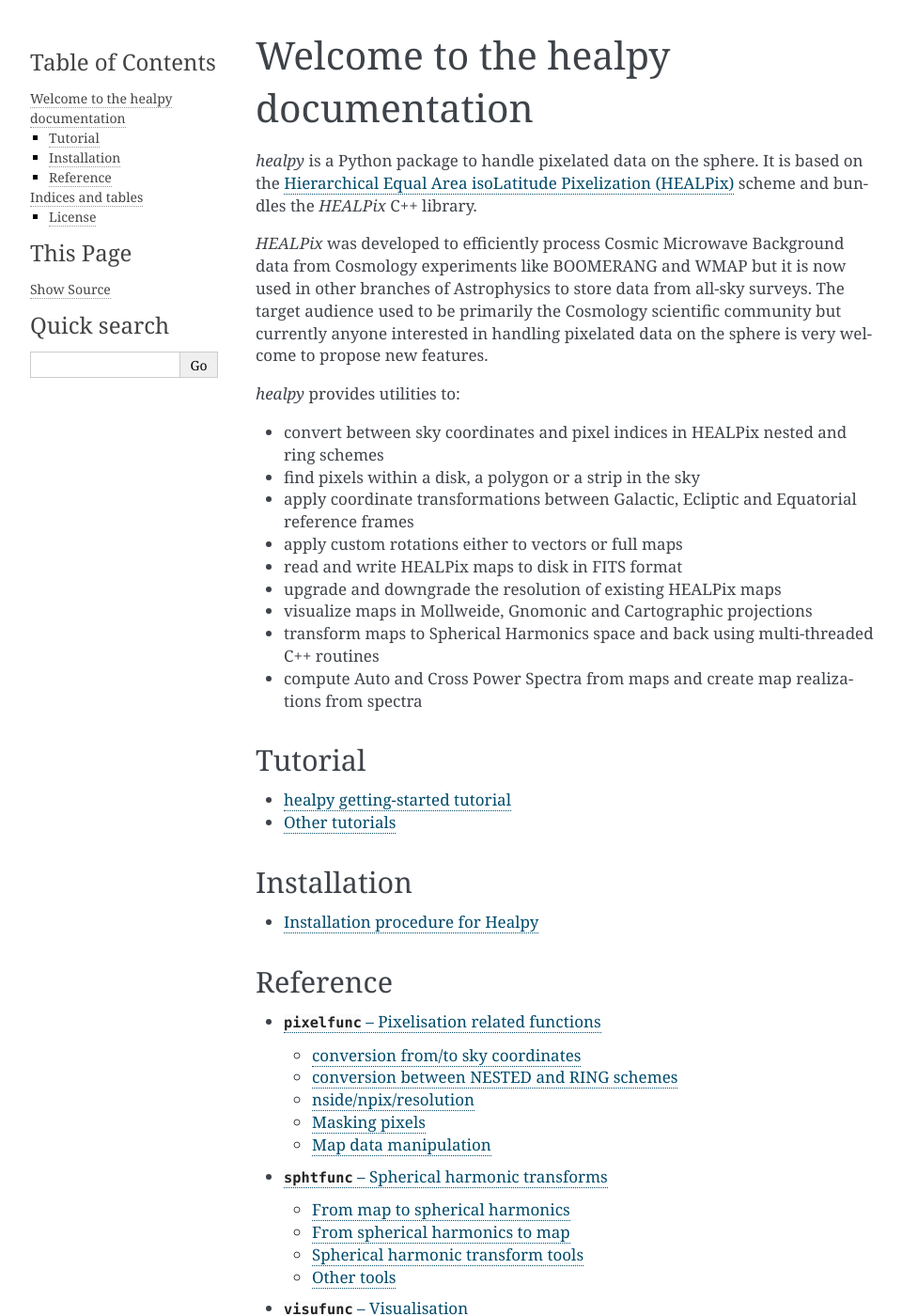
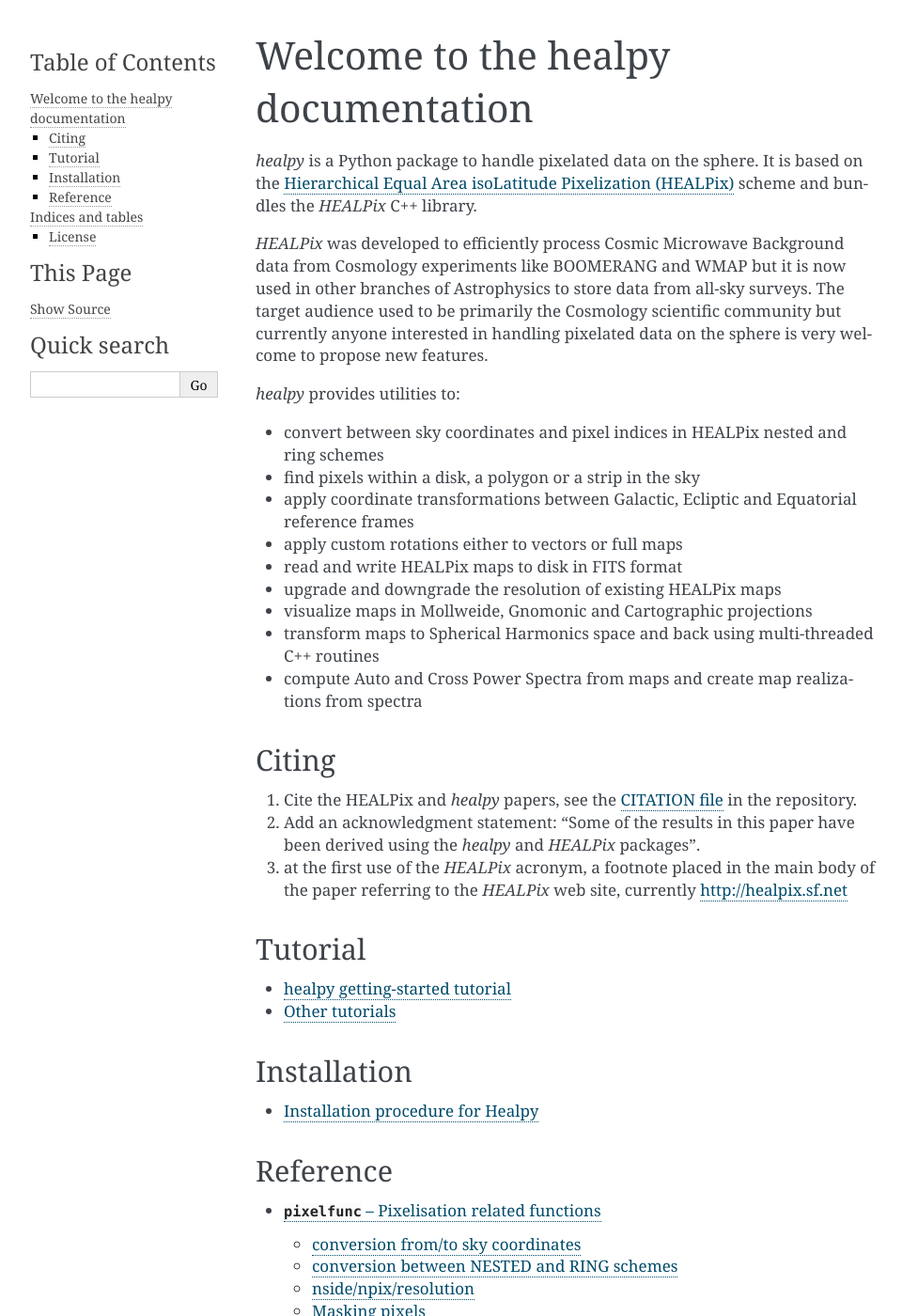
Before and after one commit to healpy/healpy, a Sphinx documentation site: the page built from doc/index.rst, in a window 1280 px wide and 1400 px high. Shown: the whole window at 94% size, without its empty margins (148-1108 px from the left). Built offline with Sphinx 7.4.7, drawn with Linux system fonts in a browser that asks for light colours.

Commit message:
improve citation

```diff
--- a/doc/index.rst
+++ b/doc/index.rst
@@ -23,6 +23,17 @@ is very welcome to propose new features.
 * transform maps to Spherical Harmonics space and back using multi-threaded C++ routines
 * compute Auto and Cross Power Spectra from maps and create map realizations from spectra
 
+Citing
+------
+
+1. Cite the HEALPix and `healpy` papers, see the `CITATION file <https://github.com/healpy/healpy/blob/master/CITATION>`_ in the repository.
+
+2. Add an acknowledgment statement: "Some of the results in this paper have been
+   derived using the `healpy` and `HEALPix` packages".
+
+3. at the first use of the `HEALPix` acronym, a footnote placed in the main body
+   of the paper referring to the `HEALPix` web site, currently
+   http://healpix.sf.net
 
 Tutorial
 --------
```
